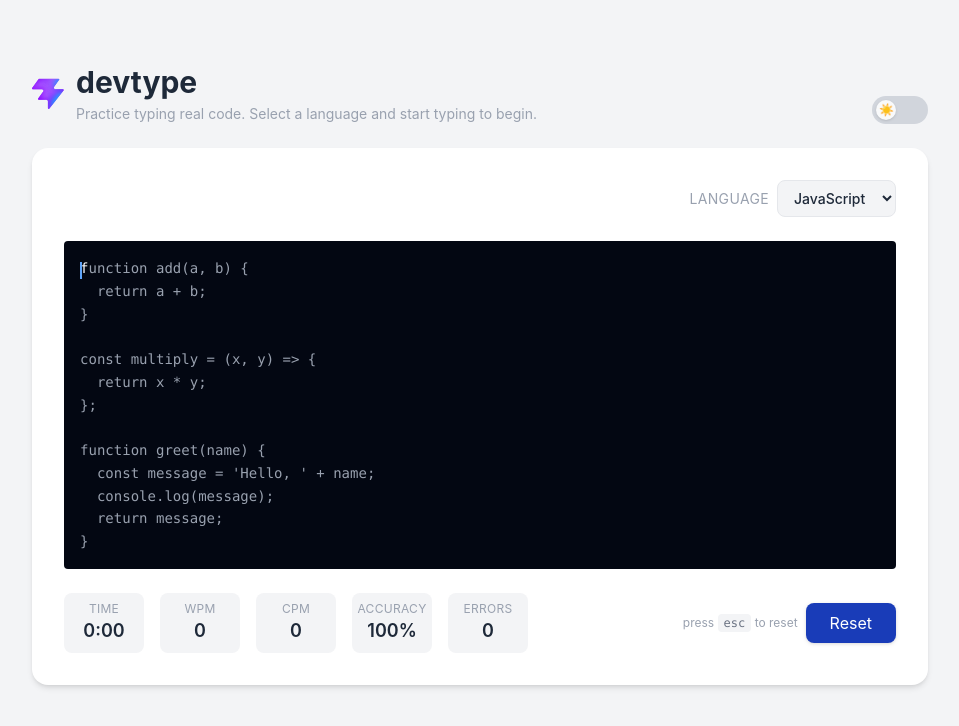
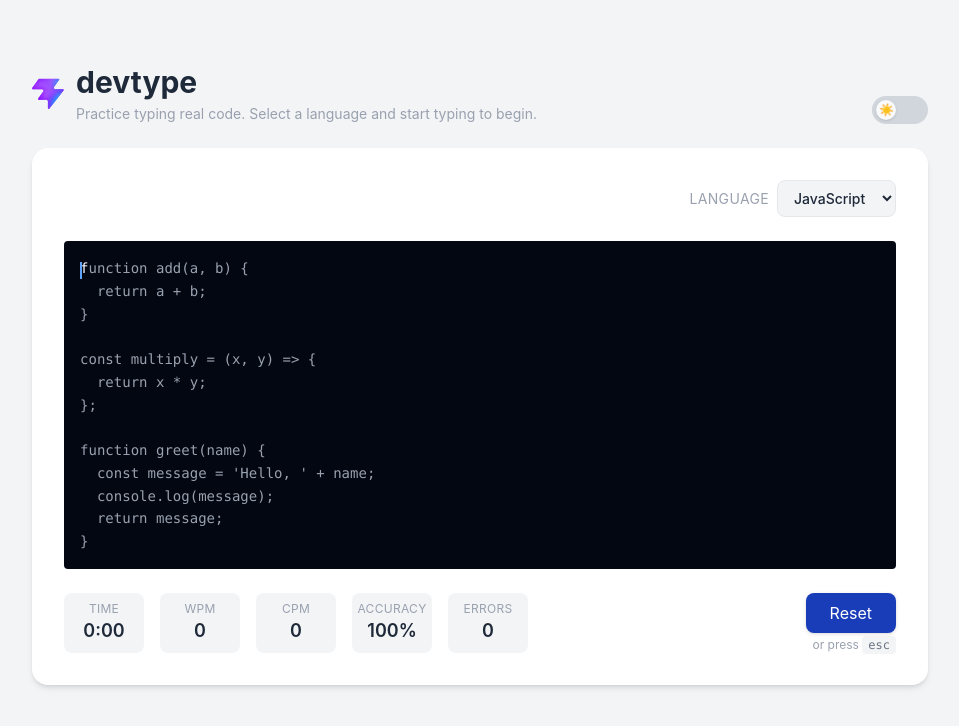
Before and after one commit to Koji1999/devtype, a React (Vite) app: page / in a window 1280 px wide. Shown: the top 726 px of the page, without its empty margins (160-1119 px from the left). Built offline with nearby package versions, Linux system fonts and the light colour scheme.

Commit message:
moved text under the button

```diff
--- a/src/App.tsx
+++ b/src/App.tsx
@@ -196,14 +196,14 @@ export default function App () {
             errors={errors}
             time={time}
           />
-          <div className="flex items-center gap-2">
-            <span className="text-xs text-gray-400">press <kbd className="bg-gray-100 dark:bg-gray-800 text-gray-500 dark:text-gray-400 px-1.5 py-0.5 rounded text-xs font-mono">esc</kbd> to reset</span>
+          <div className="flex flex-col items-end gap-1">
             <button
               className="bg-blue-800 hover:bg-purple-600 text-white drop-shadow px-6 py-2 rounded-lg transition-colors"
               onClick={(e) => { e.stopPropagation(); handleReset(); }}
             >
               Reset
             </button>
+            <span className="text-xs text-gray-400">or press <kbd className="bg-gray-100 dark:bg-gray-800 text-gray-500 dark:text-gray-400 px-1.5 py-0.5 rounded text-xs font-mono">esc</kbd></span>
           </div>
         </div>
       </div>
```
